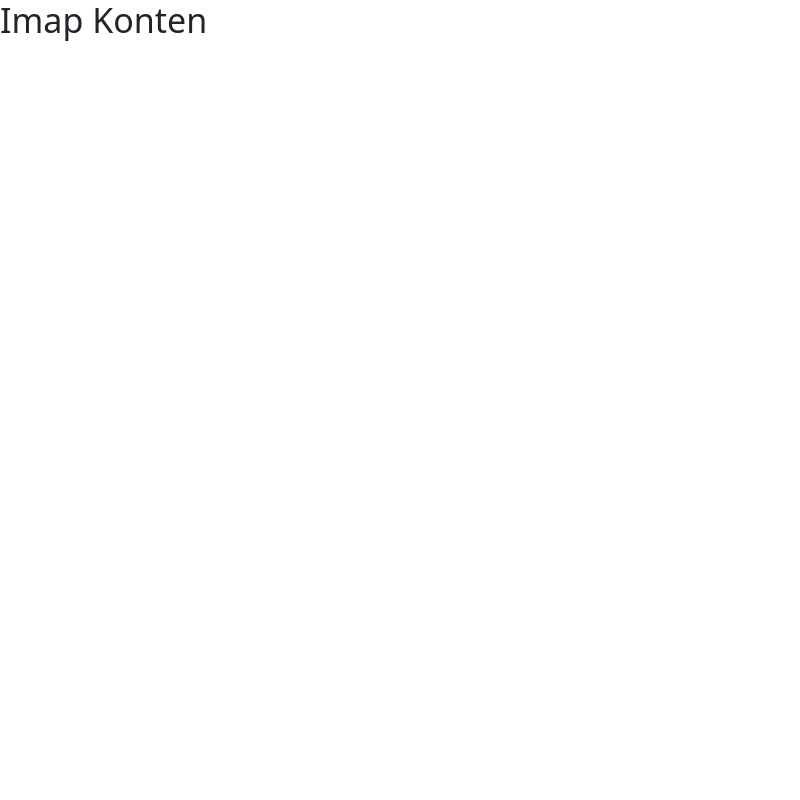
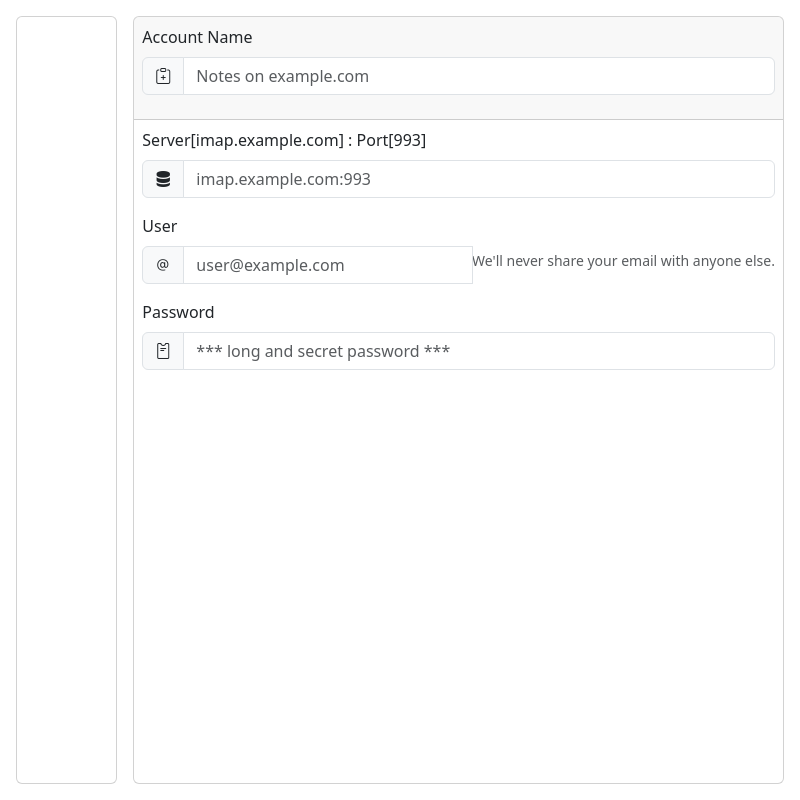
Before and after one commit to ecxod/notes, an Electron app: page imapkonten.html in a window 800 px wide. Drawn offline with nearby package versions, Linux system fonts and the light colour scheme.

Commit message:
modified:   imapkonten.html 	modified:   index.html

```diff
--- a/imapkonten.html
+++ b/imapkonten.html
@@ -7,9 +7,58 @@
     <meta name="viewport" content="width=device-width, initial-scale=1.0">
     <!-- Bootstrap CSS -->
     <link rel="stylesheet" href="node_modules/bootstrap/dist/css/bootstrap.min.css">
+    <link rel="stylesheet" href="node_modules/bootstrap-icons/font/bootstrap-icons.min.css">
     <!-- Eigene Styles -->
     <link rel="stylesheet" href="styles.css">
 </head>
+
 <body class="h-100">
- <h1>Imap Konten</h1>
+    <div class="container-fluid h-100 p-0">
+        <div class="row g-0 text-start h-100">
+
+            <div class="col-3 col-md-2 p-3">
+                <div class="card h-100">
+                    <div class="card-body">
+                        <ul id="noteList" class="list-group"></ul>
+                    </div>
+                </div>
+            </div>
+
+            <div class="col-sm-9 col-md-10 p-3 ps-0">
+                <div class="card h-100">
+                    <form>
+                        <div class="card-header">
+                            <div class="form-group">
+                                <div class="mb-3">
+                                    <label for="AccountName1" class="form-label">Account Name</label>
+                                    <div class="input-group mb-3">
+                                        <span class="input-group-text" id="basic-addon1"><i class="bi bi-clipboard-plus"></i></span>
+                                        <input type="text" class="form-control" id="AccountName1" placeholder="Notes on example.com">
+                                    </div>
+                                </div>
+                            </div>
+                        </div>
+                        <div class="card-body">
+                            <label for="server" class="form-label">Server[imap.example.com] : Port[993]</label>
+                            <div class="input-group mb-3">
+                                <span class="input-group-text" id="basic-addon1"><i class="bi bi-server"></i></span>
+                                <input is="server" type="text" class="form-control" placeholder="imap.example.com:993">
+                            </div>
+                            <label for="InputEmail" class="form-label">User</label>
+                            <div class="input-group mb-3">
+                                <span class="input-group-text" id="basic-addon1"><i class="bi bi-at"></i></span>
+                                <input is="InputEmail" type="email" class="form-control" aria-describedby="emailHelp" placeholder="user@example.com">
+                                <div id="emailHelp" class="form-text">We'll never share your email with anyone else.</div>
+                            </div>
+                            <label for="InputPassword1" class="form-label">Password</label>
+                            <div class="input-group mb-3">
+                                <span class="input-group-text" id="basic-addon1"><i class="bi bi-pass"></i></span>
+                                <input type="password" class="form-control" id="InputPassword1" placeholder="*** long and secret password ***">
+                            </div>
+                        </div>
+                    </form>
+                </div>
+            </div>
+        </div>
+    </div>
 </body>
```
Also changed, not shown: index.html (+0 -2 lines).
